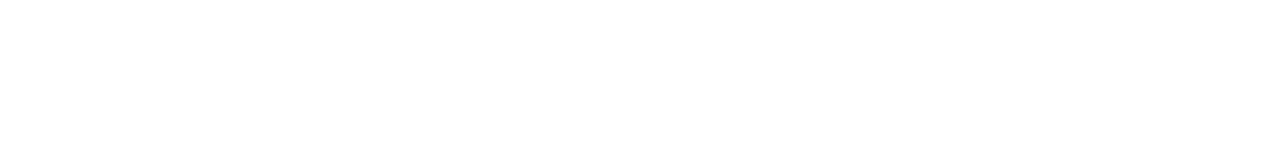
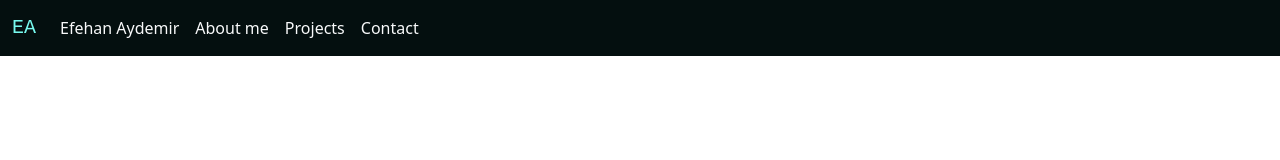
Before and after one commit to e1aydemir/e1aydemir.github.io, a plain HTML site: page index.html in a window 1280 px wide. Drawn offline with nearby package versions, Linux system fonts and the light colour scheme.

Commit message:
navbar added

```diff
--- a/css/style.css
+++ b/css/style.css
@@ -0,0 +1,7 @@
+.navbar{
+    background-color: #040F0F;
+}
+.EA{
+    color: #77F9EE;
+    font-family: 'Courier New', Courier, monospace;
+}
--- a/index.html
+++ b/index.html
@@ -10,12 +10,36 @@
   <!-- Bootstrap CSS v5.2.1 -->
   <link href="https://cdn.jsdelivr.net/npm/bootstrap@5.2.1/dist/css/bootstrap.min.css" rel="stylesheet"
     integrity="sha384-iYQeCzEYFbKjA/T2uDLTpkwGzCiq6soy8tYaI1GyVh/UjpbCx/TYkiZhlZB6+fzT" crossorigin="anonymous">
-
+  <link rel="stylesheet" href="css/style.css">
 </head>
 
 <body>
   <header>
-    <!-- place navbar here -->
+    <nav class="navbar navbar-expand-lg bg-navbar">
+      <div class="container-fluid">
+        <a class="navbar-brand EA" href="#">EA</a>
+        <button class="navbar-toggler" type="button" data-bs-toggle="collapse" data-bs-target="#navbarNav"
+          aria-controls="navbarNav" aria-expanded="false" aria-label="Toggle navigation ">
+          <span class="navbar-toggler-icon"></span>
+        </button>
+        <div class="collapse navbar-collapse" id="navbarNav">
+          <ul class="navbar-nav">
+            <li class="nav-item">
+              <a class="nav-link text-light" aria-current="page" href="#">Efehan Aydemir</a>
+            </li>
+            <li class="nav-item">
+              <a class="nav-link text-light" href="#">About me</a>
+            </li>
+            <li class="nav-item">
+              <a class="nav-link text-light" href="#">Projects</a>
+            </li>
+            <li class="nav-item">
+              <a class="nav-link text-light" href="#">Contact</a>
+            </li>
+          </ul>
+        </div>
+      </div>
+    </nav>
   </header>
   <main>
 
@@ -26,11 +50,11 @@
   <!-- Bootstrap JavaScript Libraries -->
   <script src="https://cdn.jsdelivr.net/npm/@popperjs/core@2.11.6/dist/umd/popper.min.js"
     integrity="sha384-oBqDVmMz9ATKxIep9tiCxS/Z9fNfEXiDAYTujMAeBAsjFuCZSmKbSSUnQlmh/jp3" crossorigin="anonymous">
-  </script>
+    </script>
 
   <script src="https://cdn.jsdelivr.net/npm/bootstrap@5.2.1/dist/js/bootstrap.min.js"
     integrity="sha384-7VPbUDkoPSGFnVtYi0QogXtr74QeVeeIs99Qfg5YCF+TidwNdjvaKZX19NZ/e6oz" crossorigin="anonymous">
-  </script>
+    </script>
 </body>
 
 </html>
```
